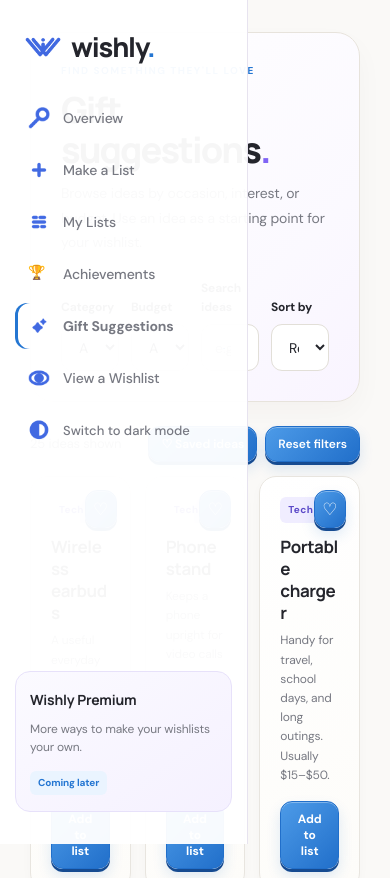
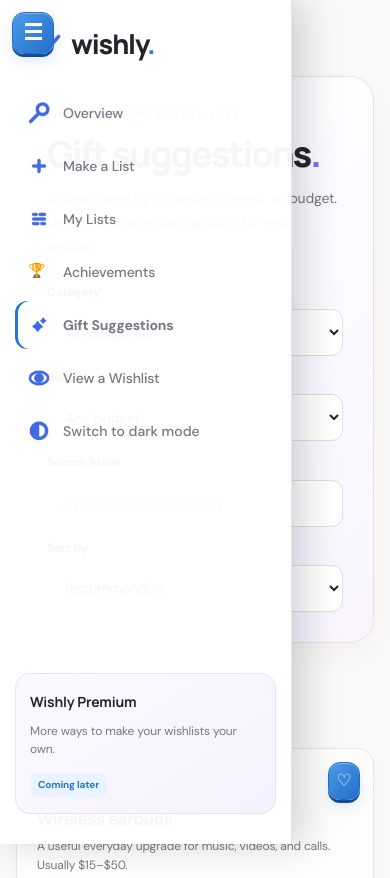
Before and after one commit to PrevolveCodes/wishly, a plain HTML site: page suggestions.html in a window 390 px wide. Shown: the top 878 px of the page. Drawn offline with Linux system fonts and the light colour scheme; no server answers.

Commit message:
Enable Discord-style mobile navigation

```diff
--- a/suggestions.html
+++ b/suggestions.html
@@ -12,6 +12,8 @@
   </style>
   <script src="theme.js" defer></script>
   <script type="module" src="signout.js"></script>
+  <link rel="stylesheet" href="mobile-layout.css?v=discord-drawer-1">
+  <script src="mobile-sidebar.js?v=discord-drawer-1" defer></script>
 </head>
 <body class="dashboard-page dark-mode">
   <aside class="wishly-sidebar" aria-label="Wishly sidebar">
```
